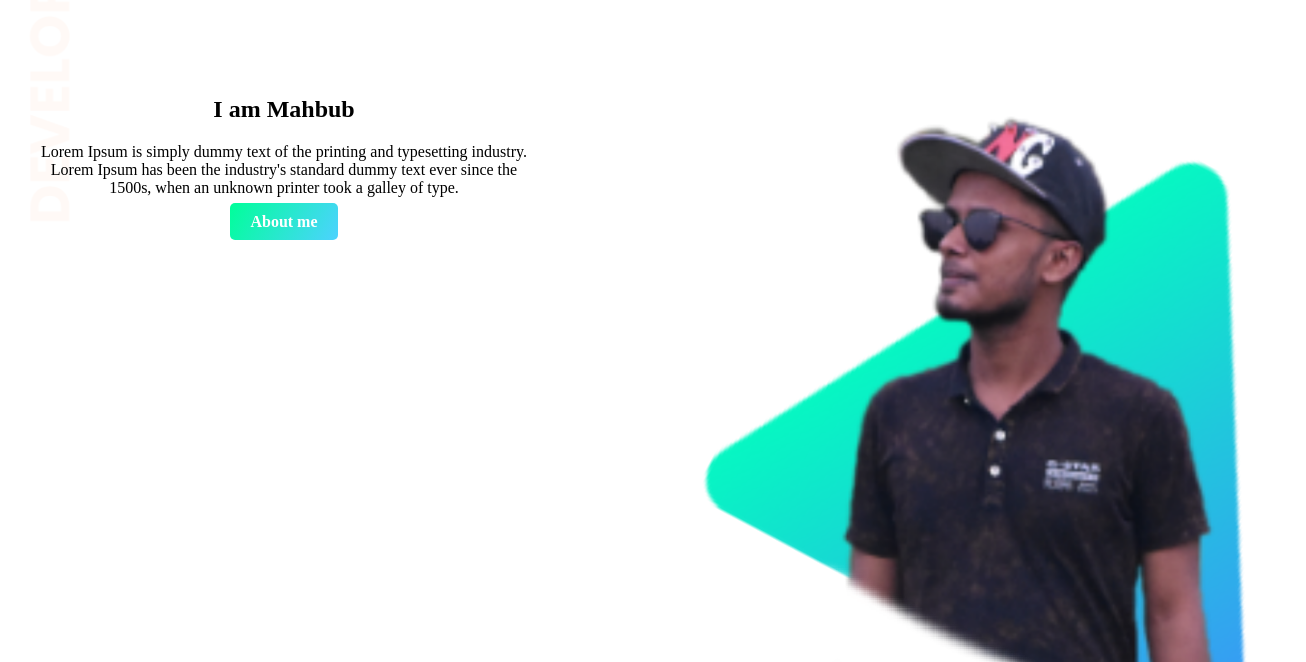
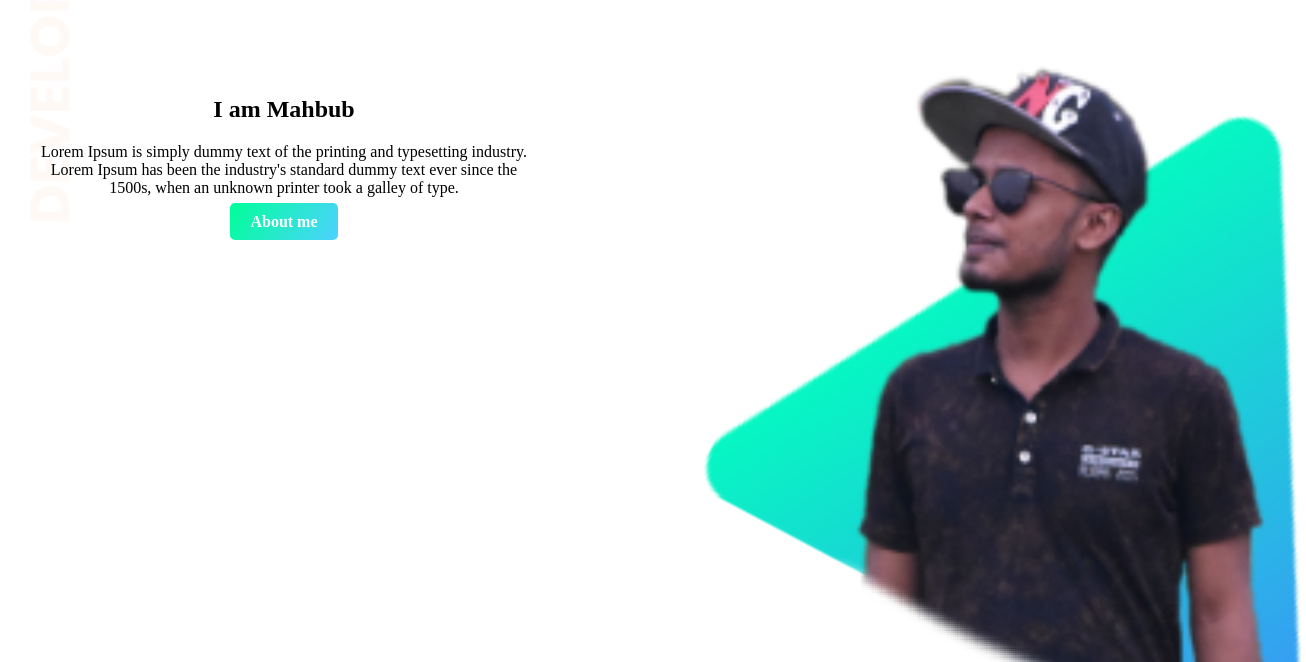
Before and after one commit to mahbubpatwary/1st-assignment, a plain HTML site: page index.html in a window 1280 px wide. Shown: the part 138-800 px from the top of the page, 1306 px wide, since content can reach past the window. Drawn offline with Linux system fonts and the light colour scheme.

Commit message:
Update index.html

```diff
--- a/index.html
+++ b/index.html
@@ -39,7 +39,7 @@
 			color: orange;
 		}
 
-			.image {
+			image {
 		: 400px;
 				width : 100%;
 			}
@@ -58,7 +58,7 @@
 				padding : 5px;
 				margin : 5px;
 			}
-			.upimage {
+			upimage {
 				margin : 50px 0px 0px 0px;
 			}
 			.button {
```
